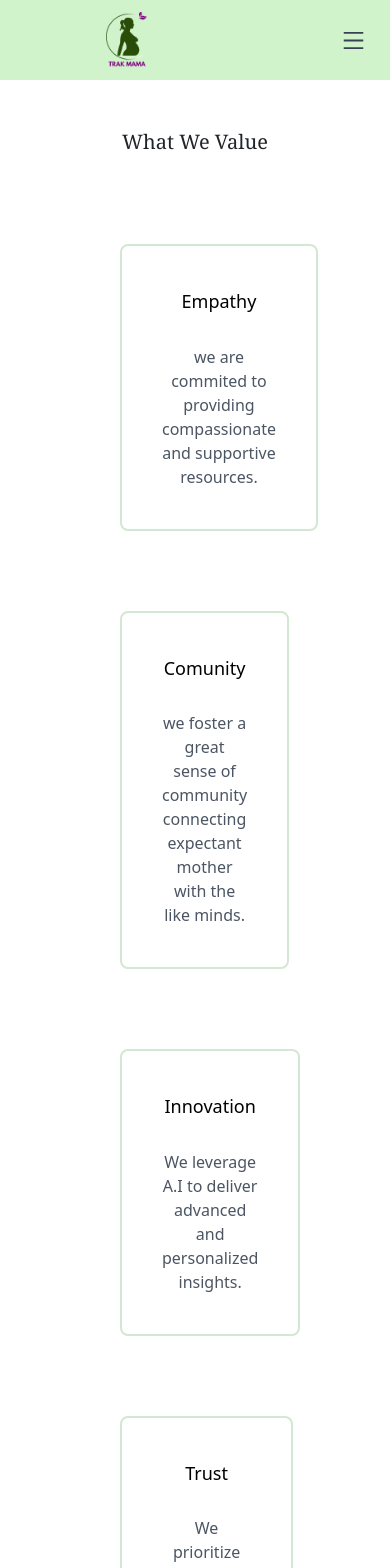
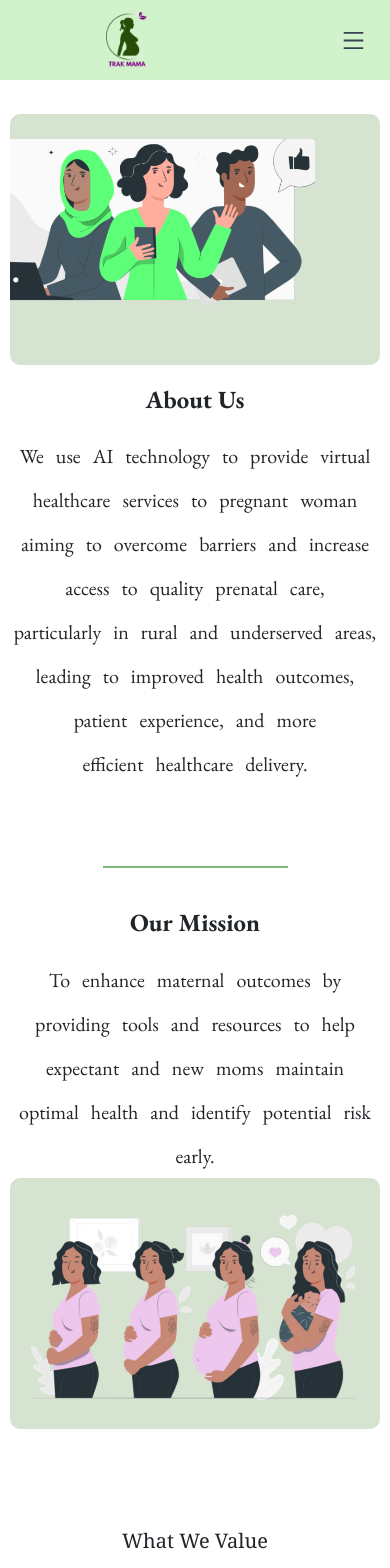
Before and after one commit to Adaobilynda1234/Trakmama-project, a React (Vite) app: page /about-us in a window 390 px wide. Shown: the top 1568 px of the page. Built offline with nearby package versions, Linux system fonts and the light colour scheme; the HTML template or start-up script is replaced by a standard one.

Commit message:
Aaliyah's new mission

```diff
--- a/src/components/AboutTrakmama.jsx
+++ b/src/components/AboutTrakmama.jsx
@@ -4,9 +4,11 @@ import React from 'react';
 const AboutTrakmama = () => {
     return (
         <div>
-            <h2 style={{textAlign:'center'}}>About Trakmama </h2>
+            <br/>
+            <h2 style={{textAlign:'center', fontWeight:'bold'}}>About Trakmama </h2>
             <p className='example-text' style={{textAlign:'center'}}>TrakMama is a web platform for expectant mothers and new parents to track maternal and child health indicators, receive personalized guidance, <pre/> and  keep track of scheduled appointments. This app also helps conceiving mothers stay healthy from start to childbirth. Providing daily to-<pre/> reads, healthy tips and motivations at offline use. Help to connect pregnant women to share experiences. Enlighten potential mothers about<pre/> healthy pregnancy, proneness to some conditions such as preeclampsia, diabetes, postpartum and hypertension.
             </p>
+            <br/>
         </div>
     );
 };
--- a/src/components/Header.jsx
+++ b/src/components/Header.jsx
@@ -1,15 +1,18 @@
 import React from 'react';
 // import './styles/global.css'; // Import your global CSS file
+import { Link } from 'react-router-dom';
 
 const Header = () => {
     return (
         <div className="bg-green-900 text-white text-center p-6 md:p-12 mx-auto max-w-4xl mt-4 md:mt-8"
              style={{ backgroundColor: 'rgba(9, 69, 19, 0.8)', paddingBottom: '1.3rem' }} >
             <h1 className="text-2xl md:text-4xl mb-4">Empower Your Pregnancy Journey<pre/> With Our A.I Companion.</h1>
-            <button className="bg-green-800 hover:bg-green-700 text-white font-bold py-2 px-4 md:py-4 md:px-8 rounded example-text"
+            <Link to="/signup">
+            <button className="bg-green-800 hover:bg-green-700 text-white font-bold py-2 px-4 md:py-4 md:px-8 rounded example-text hover:shadow-lg hover:shadow-green-500 example-text"
                     style={{ backgroundColor: '#7EB97D', padding: '10px 20px', width:'200px' }}>
                 Start Free Trial
             </button>
+            </Link>
         </div>
     );
 };
--- /dev/null
+++ b/src/components/MissionOfficial.jsx
@@ -0,0 +1,34 @@
+import React from 'react';
+import "../styles/global.css";
+import aboutImage from '../assets/about-us.png';
+import missionImage from '../assets/mission-pic.png'
+
+const Mission = () => {
+    return (
+        <div>
+         <main>
+                <section className="about-us">
+                    <img src={aboutImage} alt="About Us" className="about-us-image"/>
+                    <div className="about-us-content">
+                        <h2 className='h2'>About Us</h2>
+                        <p className='p'>
+                            We use AI technology to provide virtual<pre/> healthcare services to pregnant woman<pre/> aiming to overcome barriers and increase<pre/> access to quality prenatal care,<pre/> particularly in rural and underserved areas,<pre/> leading to improved health outcomes, <pre/> patient experience, and more<pre/> efficient healthcare delivery.
+                        </p>
+                    </div>
+                </section>
+                <section className="our-mission">
+                    <div className="mission-content">
+                        <h2 className='h2'>Our Mission</h2>
+                        <p className='p'>
+                            To enhance maternal outcomes by<pre/> providing tools and resources to help<pre/> expectant and new moms maintain <pre/>optimal health and identify potential risk<pre/> early.
+                        </p>
+                    </div>
+                    <img src={missionImage} alt="Our Mission" className="mission-image"/>
+                </section>
+            </main>
+        </div>
+
+    );
+}
+
+export default Mission;
--- a/src/components/PricingCard.jsx
+++ b/src/components/PricingCard.jsx
@@ -1,5 +1,6 @@
 import React from 'react';
 // import './styles/global.css'; // Import your global CSS file
+import { Link } from 'react-router-dom';
 
 const PricingCard = ({ plan, features, price, imageSrc }) => {
     return (
@@ -18,18 +19,20 @@ const PricingCard = ({ plan, features, price, imageSrc }) => {
                     <li key={index}>{feature}</li>
                 ))}
             </ul>
+            <Link to="/signup">
                 <button
-                className="bg-pink-500 hover:bg-pink-400 text-white font-bold py-2 px-4 rounded example-text"
+                    className="bg-pink-500 hover:bg-pink-400 text-white font-bold py-2 px-4 rounded example-text hover:shadow-lg hover:shadow-pink-300"
                     style={{
                         color: '#B252AA',
-                    textShadow:'#F9D9F4',
+                        textShadow: '#F9D9F4',
                         borderColor: '#389346',
                         border: '2px solid #7EB97D',
                         backgroundColor: '#D8EAD8'
                     }}
                 >
-                {price === 'FREE' ? price : `₦ ${price}`}
+                    {price === 'FREE' ? price : `$ ${price}`}
                 </button>
+            </Link>
         </div>
     );
 };
--- a/src/components/PricingSection.jsx
+++ b/src/components/PricingSection.jsx
@@ -16,13 +16,13 @@ const PricingSection = () => {
         {
             plan: 'STANDARD',
             features: ['Access to AI Telemedicine', 'Access to Community', 'Personalized Tracker', 'Free resources'],
-            price: '900',
+            price: '1',
             imageSrc: shopImage,
         },
         {
             plan: 'PREMIUM',
             features: ['Access to AI Telemedicine', 'Access to Community', 'Access to create community', 'Personalized tracker', 'Free resources'],
-            price: '1200',
+            price: '2',
             imageSrc: phoneImage,
         }
     ];
--- a/src/pages/AboutUs.jsx
+++ b/src/pages/AboutUs.jsx
@@ -1,10 +1,13 @@
 import React from "react";
 import Whatwevalue from "../components/Whatwevalue";
 import Disclaimer from "../components/Disclaimer";
+import MissionOfficial from "../components/MissionOfficial";
 
 export const AboutUs = () => {
   return (
     <div>
+      <br/>
+       <MissionOfficial/>
       <Whatwevalue/>
       <br/>
       <Disclaimer/>
--- a/src/styles/global.css
+++ b/src/styles/global.css
@@ -13,3 +13,91 @@
     /* font-weight: <weight>; */
     font-style: normal;
 }
+
+.p {
+  line-height: 2.2;
+  font-size: 20px;
+  word-spacing: 0.5rem;
+}
+
+.about-us {
+display: flex;
+align-items: center;
+margin-bottom: 40px;
+padding: 20px;
+margin-left: 20px;
+}
+
+.about-us-image {
+flex: 1;
+max-width: 50%;
+border-radius: 10px;
+}
+
+.about-us-content {
+flex: 1;
+padding: 0 20px;
+justify-content: center;
+align-items: center;
+text-align: center;
+}
+
+.our-mission{
+  display: flex;
+  align-items: center;
+  margin-bottom: 40px;
+  padding: 20px;
+  }
+.mission-image {
+  flex: 1;
+  max-width: 50%;
+  border-radius: 10px;
+}
+.mission-content {
+  width: 50%;
+  width: 60%;
+  padding: 20px;
+  flex: 1;
+  padding: 0 20px;
+  justify-content: center;
+align-items: center;
+text-align: center;
+}
+
+.h2 {
+margin-bottom: 20px;
+font-weight: bold;
+}
+
+/* .p {
+line-height: 1.6;
+margin: 0;
+} */
+
+/* Responsive styles */
+@media (max-width: 768px) {
+  .about-us, .our-mission {
+    flex-direction: column;
+    margin-left: 0;
+    padding: 10px;
+  }
+
+  .about-us-image, .mission-image, .about-us-content, .mission-content {
+    max-width: 100%;
+    width: 100%;
+    padding: 0;
+  }
+
+  .about-us-content, .mission-content {
+    padding-top: 20px;
+  }
+
+  .our-mission::before {
+    content: '';
+    display: block;
+    width: 50%;
+    height: 2px;
+    background-color: #7EB97D;
+    margin: 20px auto;
+  }
+}
```
Also changed, not shown: src/assets/about-us.png (added), src/assets/mission-pic.png (added). Lines whose indentation alone changed are shown as unchanged.
